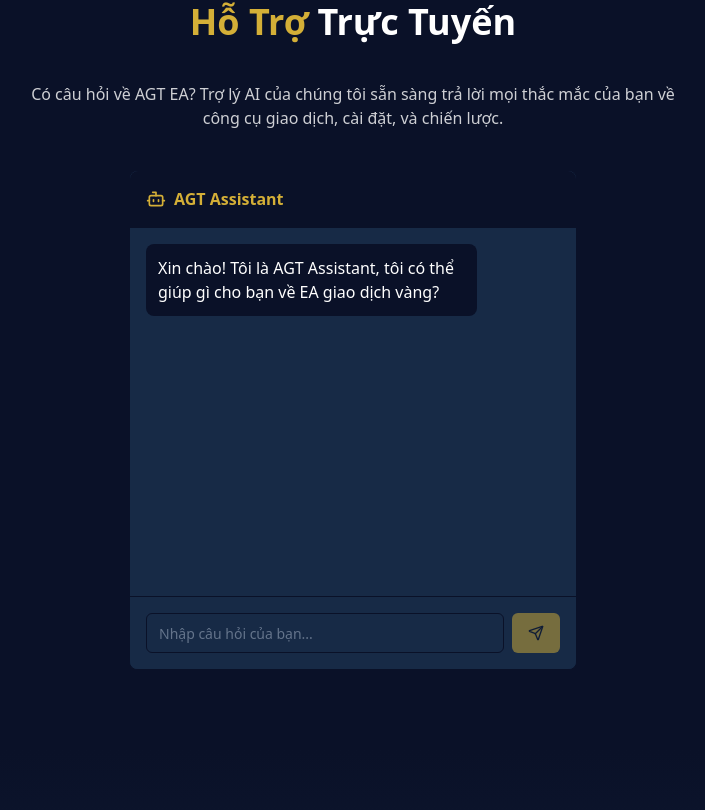
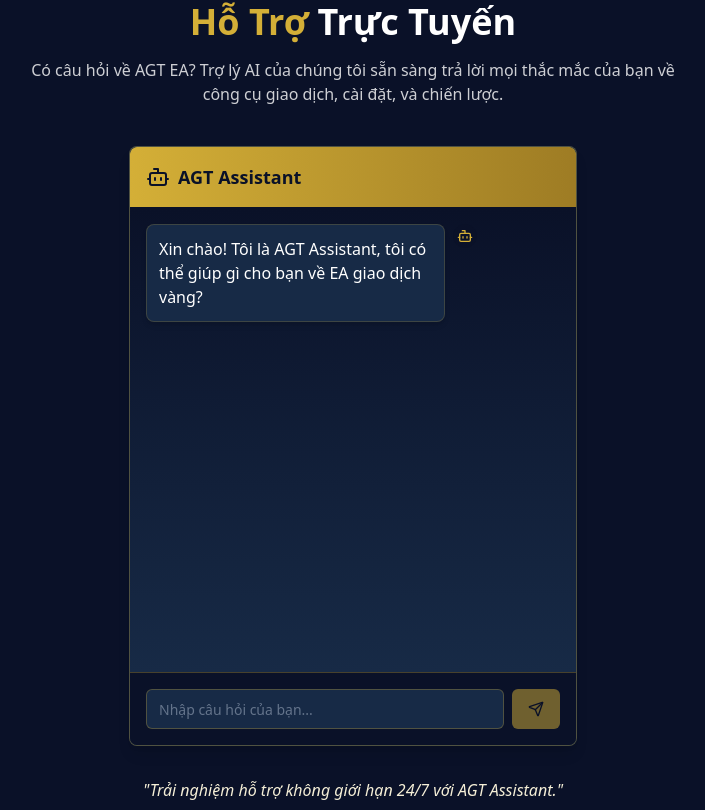
Before and after one commit to adasdadda18/golden-trade-master, a React (Vite) app: page / in a window 1280 px wide. Shown: the part 4530-5340 px from the top of the page, without its empty margins (287-992 px from the left). Built offline with nearby package versions, Linux system fonts and the light colour scheme.

Commit message:
Refactor: Use Gemini Pro 1.5 and enhance UI

```diff
--- a/src/components/ChatBot.tsx
+++ b/src/components/ChatBot.tsx
@@ -1,6 +1,6 @@
 
 import React, { useState, useRef, useEffect } from 'react';
-import { Send, Bot } from 'lucide-react';
+import { Send, Bot, User } from 'lucide-react';
 import { Button } from "@/components/ui/button";
 import { Input } from "@/components/ui/input";
 import { useToast } from "@/hooks/use-toast";
@@ -19,8 +19,9 @@ const ChatBot = () => {
   const messagesEndRef = useRef<HTMLDivElement>(null);
   const { toast } = useToast();
 
+  // Updated to use Gemini Pro 1.5 model
   const API_KEY = "AIzaSyDcQmwW9n5P5hqX3L51buPzZ_VBXqCI_Ok";
-  const API_URL = "https://generativelanguage.googleapis.com/v1beta/models/gemini-flash-2.0:generateContent";
+  const API_URL = "https://generativelanguage.googleapis.com/v1beta/models/gemini-1.5-pro:generateContent";
 
   const scrollToBottom = () => {
     messagesEndRef.current?.scrollIntoView({ behavior: 'smooth' });
@@ -117,29 +118,45 @@ const ChatBot = () => {
   };
 
   return (
-    <div className="flex flex-col w-full max-w-md mx-auto h-[500px] bg-navy-light rounded-lg border border-navy">
-      <div className="p-4 bg-navy rounded-t-lg border-b border-navy flex items-center">
-        <Bot className="text-gold mr-2" size={20} />
-        <h3 className="text-gold font-semibold">AGT Assistant</h3>
+    <div className="flex flex-col w-full max-w-md mx-auto h-[600px] bg-navy-light rounded-lg border border-gold/30 shadow-lg overflow-hidden">
+      <div className="p-4 bg-gold bg-gradient-to-r from-gold to-gold-dark rounded-t-lg border-b border-navy flex items-center">
+        <Bot className="text-navy mr-2" size={24} />
+        <h3 className="text-navy font-bold text-lg">AGT Assistant</h3>
       </div>
 
-      <div className="flex-1 p-4 overflow-y-auto">
+      <div className="flex-1 p-4 overflow-y-auto bg-gradient-to-b from-navy to-navy-light">
         {messages.map((msg, index) => (
           <div
             key={index}
             className={`mb-4 ${
               msg.role === 'user'
-                ? 'ml-auto bg-gold/20 text-white'
-                : 'mr-auto bg-navy text-white'
-            } p-3 rounded-lg max-w-[80%]`}
+                ? 'ml-auto flex items-start gap-2'
+                : 'mr-auto flex items-start gap-2'
+            } max-w-[80%] animate-fade-in`}
           >
-            {msg.content}
+            <div className={`
+              ${msg.role === 'user'
+                ? 'order-2 bg-gold text-navy'
+                : 'order-1 bg-navy-light text-white border border-gold/20'}
+              p-3 rounded-lg shadow-md
+            `}>
+              {msg.content}
+            </div>
+            {msg.role === 'user' ? (
+              <div className="bg-gold/80 rounded-full p-1 text-navy order-1">
+                <User size={16} />
+              </div>
+            ) : (
+              <div className="bg-navy rounded-full p-1 text-gold order-2">
+                <Bot size={16} />
+              </div>
+            )}
           </div>
         ))}
         <div ref={messagesEndRef} />
       </div>
 
-      <div className="p-4 border-t border-navy bg-navy-light rounded-b-lg">
+      <div className="p-4 border-t border-gold/30 bg-navy">
         <form
           onSubmit={(e) => {
             e.preventDefault();
@@ -153,14 +170,18 @@ const ChatBot = () => {
             onKeyDown={handleKeyPress}
             placeholder="Nhập câu hỏi của bạn..."
             disabled={isLoading}
-            className="flex-1 bg-navy-light text-white border-navy focus:border-gold"
+            className="flex-1 bg-navy-light text-white border-gold/30 focus:border-gold focus:ring-2 focus:ring-gold/30"
           />
           <Button
             type="submit"
             disabled={isLoading || !input.trim()}
-            className="bg-gold hover:bg-gold-dark text-navy"
+            className="bg-gold hover:bg-gold-dark text-navy font-medium"
           >
-            <Send size={18} />
+            {isLoading ? (
+              <div className="w-5 h-5 border-2 border-navy border-t-transparent rounded-full animate-spin"></div>
+            ) : (
+              <Send size={18} />
+            )}
           </Button>
         </form>
       </div>
--- a/src/components/ChatBotSection.tsx
+++ b/src/components/ChatBotSection.tsx
@@ -6,14 +6,19 @@ const ChatBotSection = () => {
   return (
     <section id="chatbot" className="py-20 bg-navy">
       <div className="container mx-auto px-4">
-        <h2 className="text-3xl md:text-4xl font-bold text-center mb-10">
+        <h2 className="text-3xl md:text-4xl font-bold text-center mb-4">
           <span className="text-gold">Hỗ Trợ</span> Trực Tuyến
         </h2>
+        <p className="text-white/80 text-center max-w-2xl mx-auto mb-10">
+          Có câu hỏi về AGT EA? Trợ lý AI của chúng tôi sẵn sàng trả lời mọi thắc mắc của bạn về công cụ giao dịch, cài đặt, và chiến lược.
+        </p>
         <div className="flex flex-col items-center justify-center">
-          <p className="text-white/80 text-center max-w-2xl mb-10">
-            Có câu hỏi về AGT EA? Trợ lý AI của chúng tôi sẵn sàng trả lời mọi thắc mắc của bạn về công cụ giao dịch, cài đặt, và chiến lược.
-          </p>
-          <ChatBot />
+          <div className="w-full max-w-md">
+            <ChatBot />
+          </div>
+          <div className="mt-8 text-center">
+            <p className="text-gold-light italic">"Trải nghiệm hỗ trợ không giới hạn 24/7 với AGT Assistant."</p>
+          </div>
         </div>
       </div>
     </section>
```
